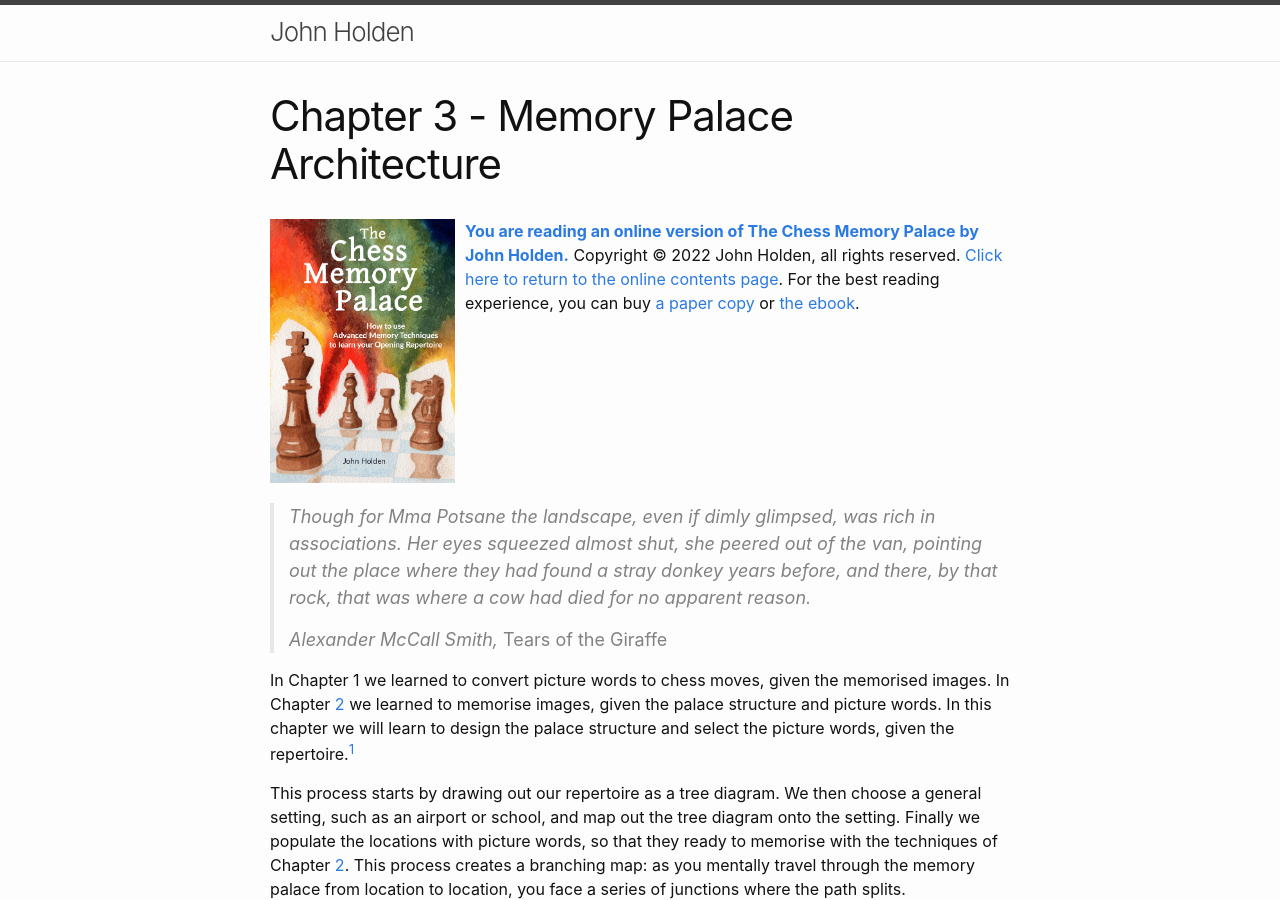
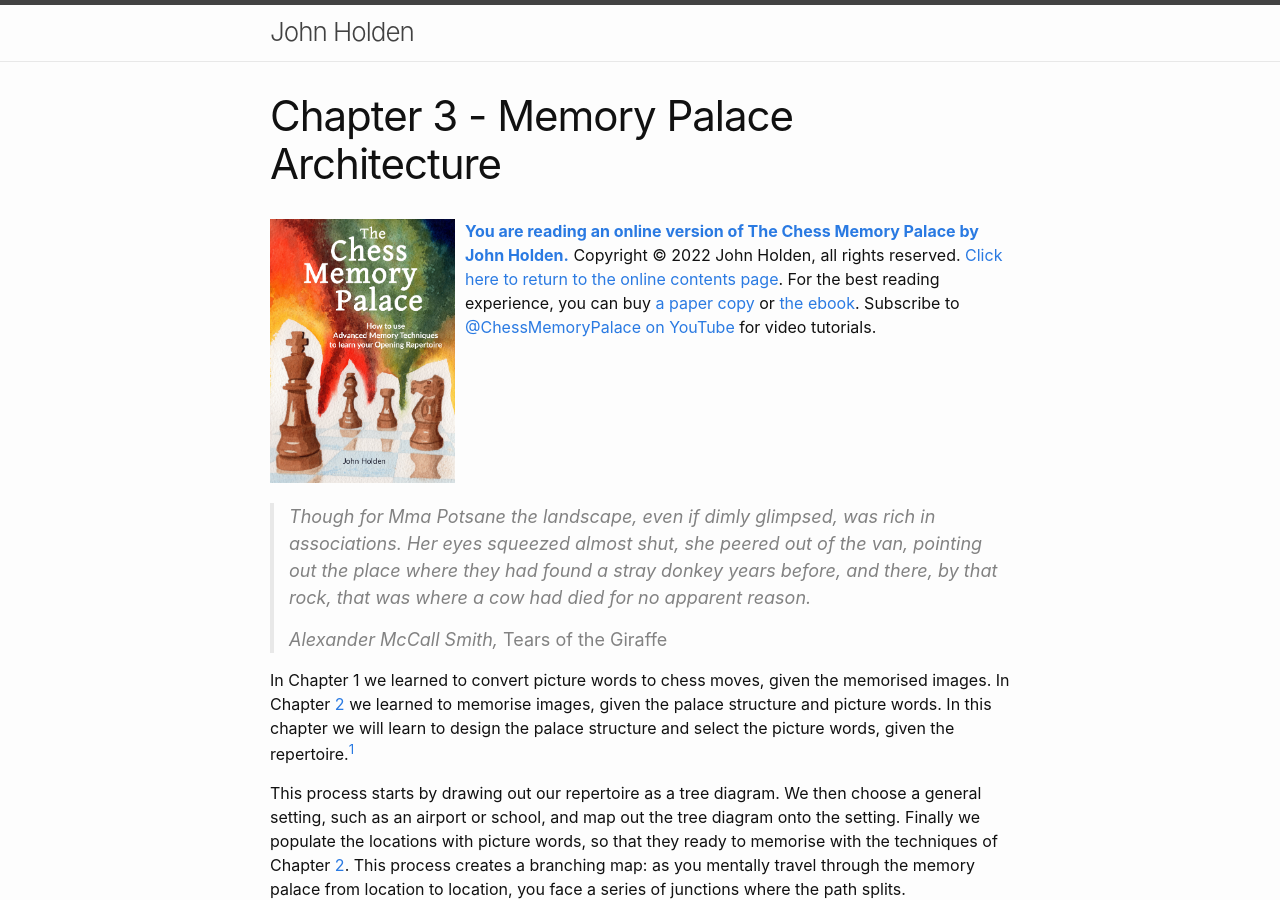
Before and after one commit to liontailedmacaque/liontailedmacaque.github.io, a Jekyll site: the page built from chessmemorypalace/chapter3.md, in a window 1280 px wide and 900 px high. Built offline with Jekyll 4.4.1, drawn with Linux system fonts in a browser that asks for light colours.

Commit message:
Update chapter3.md

```diff
--- a/chessmemorypalace/chapter3.md
+++ b/chessmemorypalace/chapter3.md
@@ -6,7 +6,7 @@ permalink: /chessmemorypalace/chapter3
 ---
 
 <a href="https://smile.amazon.com/dp/B0BR9DQMVS"><img src="/assets/homepage/ChessCover4.png" height="25%" width="25%" style="margin: 0px 10px 20px 0px; float: left;">
-<b>You are reading an online version of The Chess Memory Palace by John Holden.</b></a> Copyright © 2022 John Holden, all rights reserved. [Click here to return to the online contents page](/chessmemorypalace). For the best reading experience, you can buy [a paper copy](https://smile.amazon.com/dp/B0BR9DQMVS) or [the ebook](https://www.etsy.com/listing/1368398070).
+<b>You are reading an online version of The Chess Memory Palace by John Holden.</b></a> Copyright © 2022 John Holden, all rights reserved. [Click here to return to the online contents page](/chessmemorypalace). For the best reading experience, you can buy [a paper copy](https://smile.amazon.com/dp/B0BR9DQMVS) or [the ebook](https://www.etsy.com/listing/1368398070). Subscribe to [@ChessMemoryPalace on YouTube](https://www.youtube.com/@ChessMemoryPalace) for video tutorials.
 <div style="clear: both;"></div>
 
 >Though for Mma Potsane the landscape, even if dimly glimpsed, was rich in associations. Her eyes squeezed almost shut, she peered out of the van, pointing out the place where they had found a stray donkey years before, and there, by that rock, that was where a cow had died for no apparent reason.
```
